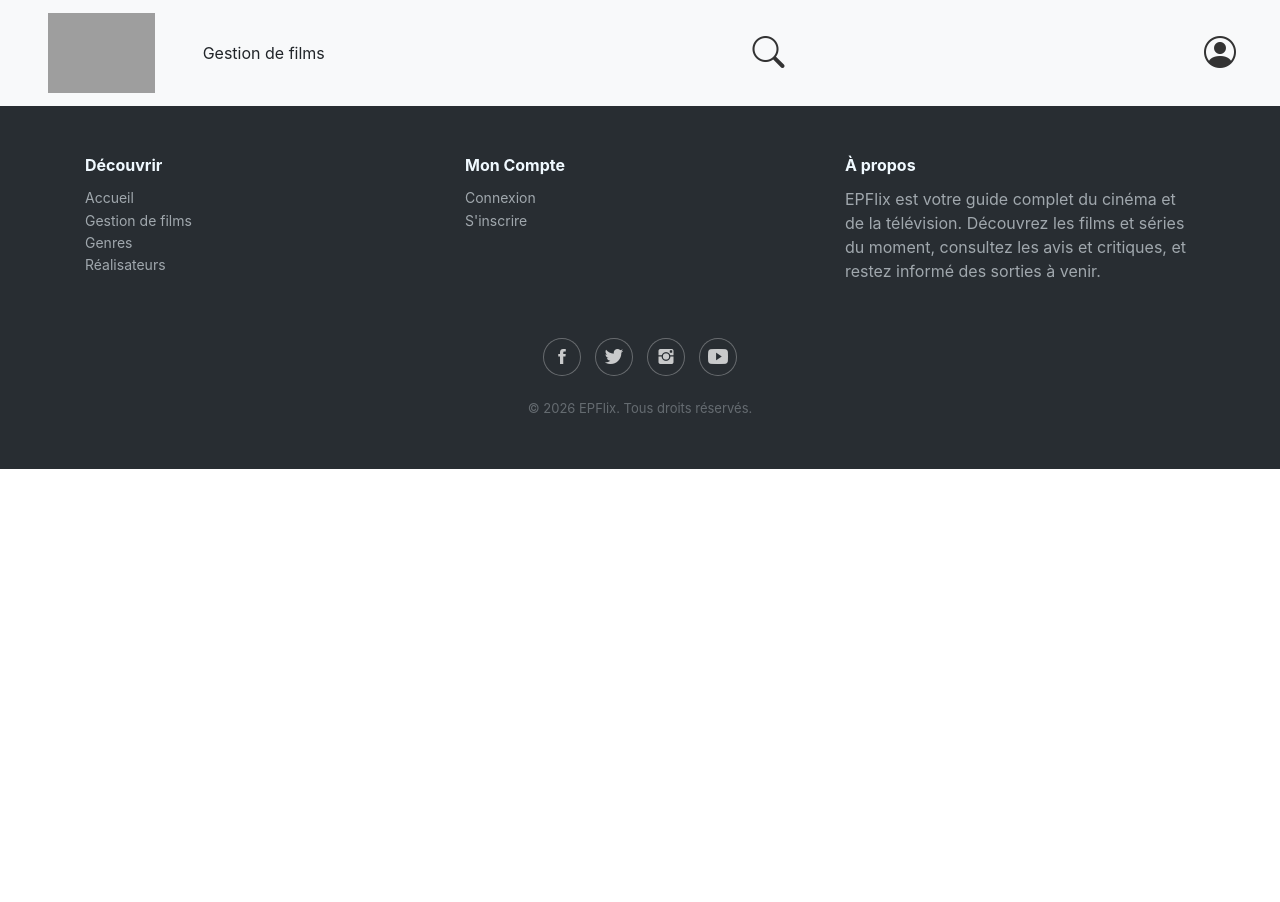
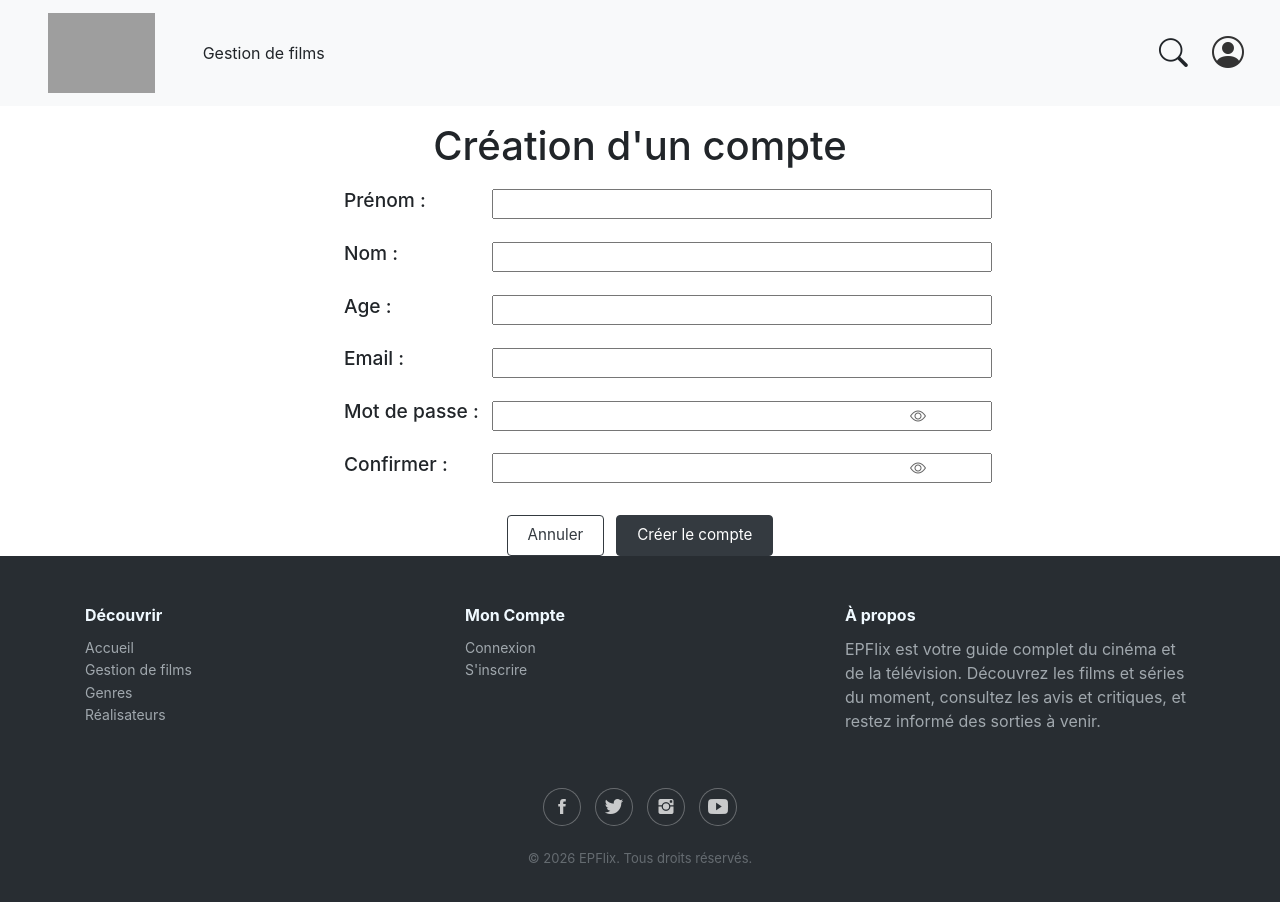
Before and after one commit to nehadyasmine-creator/EPFlix, an Angular app: page /register in a window 1280 px wide. Before the commit this address led to /. Shown: the top 902 px of the page. Before the commit the page ends 800 px from the top, so only its background shows below. Built offline with nearby package versions, Linux system fonts and the light colour scheme; grey boxes are pictures that could not be loaded.

Commit message:
Création de profil + connexion

```diff
--- a/src/app/app.routes.ts
+++ b/src/app/app.routes.ts
@@ -3,10 +3,12 @@ import { Home } from './home/home';
 import { MovieList } from './movie-list/movie-list';
 import { AddMovie } from './add-movie/add-movie';
 import { UpdateMovie } from './update-movie/update-movie';
+import { Register } from './register/register';
 
 export const routes: Routes = [
     { path: '', component: Home},
     { path: 'movies', component: MovieList},
     { path: 'add-movie', component: AddMovie},
-    { path: 'update-movie/:id', component: UpdateMovie }
+    { path: 'update-movie/:id', component: UpdateMovie },
+    { path: 'register', component: Register }
 ];
--- a/src/app/navbar/navbar.html
+++ b/src/app/navbar/navbar.html
@@ -4,10 +4,10 @@
     <img src="logo.png" alt="Logo" height="80">
   </a>
   <a class="nav-item nav-link ms-3" routerLink="/movies">Gestion de films</a>
-  <button type="button" class="btn profil ms-auto"><i class="bi bi-search"></i></button>
   <div class="profile-menu">
-  <!-- Si connecté -->
-  <div *ngIf="isLoggedIn && currentUser" class="profil">
+    <button type="button" class="btn search-btn"><i class="bi bi-search"></i></button>
+
+    <div *ngIf="isLoggedIn && currentUser" class="profil">
     <i class="bi bi-person-circle"></i>
     <div class="profile-dropdown">
       <p>Bienvenue, {{ currentUser.firstName }}!</p>
@@ -17,7 +17,6 @@
     </div>
   </div>
 
-  <!-- Si pas connecté -->
   <div *ngIf="!isLoggedIn" class="profil">
     <i class="bi bi-person-circle"></i>
     <div class="profile-dropdown">
@@ -33,8 +32,9 @@
           <button class="btn btn-primary w-100" type="submit" [disabled]="loading">{{ loading ? 'Connexion...' : 'Se connecter' }}</button>
         </div>
       </form>
-      <hr>
-      <div class="px-3"><a routerLink="/register">S'inscrire</a></div>
+      <div class="register-container">
+        <a routerLink="/register" class="register-link">S'inscrire</a>
+      </div>
     </div>
   </div>
 </div>
--- a/src/app/navbar/navbar.scss
+++ b/src/app/navbar/navbar.scss
@@ -1,7 +1,10 @@
 .profile-menu {
   margin-left: auto;
-  padding-right: 20px;
+  padding-right: 12px;
   position: relative;
+  display: flex;
+  gap: 8px;
+  align-items: center;
 }
 
 .profil {
@@ -31,11 +34,12 @@
   background: white;
   border: 1px solid #ddd;
   border-radius: 8px;
-  min-width: 180px;
+  min-width: 320px;
+  max-width: 420px;
   box-shadow: 0 4px 12px rgba(0, 0, 0, 0.15);
   z-index: 9999;
-  padding: 10px 0;
-  margin-top: 5px;
+  padding: 5px 0;
+  margin-top: -2px;
 }
 
 .profile-menu:hover .profile-dropdown {
@@ -69,6 +73,34 @@
   border-radius: 4px;
 }
 
-.login-dropdown-form .form-group { margin-bottom: 8px; }
+.search-btn {
+  padding: 0.35rem 0.45rem;
+  border-radius: 6px;
+  display: inline-flex;
+  align-items: center;
+  justify-content: center;
+}
 
-.login-dropdown-form hr { margin: 8px 0; }
+.search-btn i { font-size: 1.8rem; }
+
+.login-dropdown-form .form-group { margin-bottom: 5px; }
+
+.login-dropdown-form hr { margin: 5px 0; }
+
+.register-container {
+  text-align: center;
+  padding: 0;
+  margin: 0;
+}
+
+.register-link {
+  display: inline-block;
+  font-size: 0.85rem;
+  color: #007bff !important;
+  text-decoration: underline !important;
+  cursor: pointer;
+}
+
+.register-link:hover {
+  color: #0056b3 !important;
+}
--- /dev/null
+++ b/src/app/register/register.html
@@ -0,0 +1,40 @@
+<h1>Création d'un compte</h1>
+
+<div class="movie-container">
+    <div class="d-flex flex-row align-items-center w-50">
+        <label class="me-2" for="firstName">Prénom : </label>
+        <input type="text" id="firstName" name="firstName" [(ngModel)]="user.firstName" />
+    </div>
+
+    <div class="d-flex flex-row align-items-center w-50">
+        <label class="me-2" for="lastName">Nom : </label>
+        <input type="text" id="lastName" name="lastName" [(ngModel)]="user.lastName" />
+    </div>
+
+    <div class="d-flex flex-row align-items-center w-50">
+        <label class="me-2" for="age">Age : </label>
+        <input type="number" id="age" name="age" [(ngModel)]="user.age" />
+    </div>
+
+    <div class="d-flex flex-row align-items-center w-50">
+        <label class="me-2" for="email">Email : </label>
+        <input type="email" id="email" name="email" [(ngModel)]="user.email" />
+    </div>
+
+    <div class="d-flex flex-row align-items-center w-50 password-row">
+        <label class="me-2" for="password">Mot de passe : </label>
+        <input [type]="showPassword ? 'text' : 'password'" id="password" name="password" [(ngModel)]="user.password" />
+        <i class="bi" [ngClass]="showPassword ? 'bi-eye-slash' : 'bi-eye'" (click)="togglePassword()" title="{{ showPassword ? 'Masquer' : 'Afficher' }}"></i>
+    </div>
+    <div class="d-flex flex-row align-items-center w-50 password-row">
+        <label class="me-2" for="confirm">Confirmer : </label>
+        <input [type]="showConfirm ? 'text' : 'password'" id="confirm" name="confirm" [(ngModel)]="confirmPassword" />
+        <i class="bi" [ngClass]="showConfirm ? 'bi-eye-slash' : 'bi-eye'" (click)="toggleConfirm()" title="{{ showConfirm ? 'Masquer' : 'Afficher' }}"></i>
+    </div>
+
+    <div class="bouton">
+        <button class="btn btn-outline-dark" routerLink="/">Annuler</button>
+        <button class="btn btn-dark" (click)="register()">Créer le compte</button>
+
+    </div>
+</div>
--- /dev/null
+++ b/src/app/register/register.scss
@@ -0,0 +1,77 @@
+:host {
+	display: block;
+}
+
+h1 {
+  text-align: center;
+  margin: 1rem 0;
+}
+
+.movie-container input, .movie-container textarea {
+  flex: 1;
+  min-width: 500px;
+}
+
+.movie-container {
+  display: flex;
+  flex-direction: column;
+  align-items: center;
+  padding: 0 1.5rem;
+}
+
+.movie-container > div:not(.bouton) {
+  width: 100%;
+  max-width: 1000px;
+  margin: 0 auto 1rem auto;
+  justify-content: flex-start;
+}
+
+.movie-container label {
+  font-size: 1.1rem;
+  font-weight: 500;
+  min-width: 140px;
+}
+
+@media (min-width: 768px) {
+  .movie-container {
+    padding: 0 3rem;
+  }
+
+  .movie-container label {
+    font-size: 1.2rem;
+  }
+}
+
+.password-row {
+  position: relative;
+}
+
+.password-row input {
+  flex: 1;
+}
+
+.password-row .bi {
+  position: absolute;
+  right: 10px;
+  cursor: pointer;
+  color: #666;
+}
+
+.password-row .bi:hover {
+  color: #000;
+}
+
+.bouton {
+  display: flex;
+  gap: 0.75rem;
+  justify-content: center;
+  width: 100%;
+  max-width: 500px;
+  margin: 0.75rem auto 0 auto;
+}
+
+.bouton button {
+  padding: 0.5rem 1.25rem;
+  font-size: 0.95rem;
+  width: auto;
+}
--- /dev/null
+++ b/src/app/register/register.ts
@@ -0,0 +1,72 @@
+import { Component } from '@angular/core';
+import { RouterLink } from '@angular/router';
+import { FormsModule } from '@angular/forms';
+import { inject } from '@angular/core';
+import { AuthService } from '../services/auth-service';
+import { User } from '../models/users';
+import { Router } from '@angular/router';
+import { Observable } from 'rxjs';
+import { ToastService } from '../services/toast';
+import { CommonModule } from '@angular/common';
+
+
+@Component({
+  selector: 'app-register',
+  imports: [RouterLink, FormsModule, CommonModule],
+  templateUrl: './register.html',
+  styleUrl: './register.scss',
+})
+export class Register {
+  private readonly authService = inject(AuthService)
+
+  private readonly router = inject(Router)
+  private toastService = inject(ToastService);
+
+  user: User = {
+    firstName: '',
+    lastName: '',
+    age: null as any,
+    email: '',
+    password: '',
+    points: 0,
+    id: 0
+  }
+  confirmPassword: string = '';
+  showPassword: boolean = false;
+  showConfirm: boolean = false;
+  loading: boolean = false;
+
+  register(): void {
+    if (!this.user.firstName || !this.user.lastName || !this.user.email || !this.user.password || !this.confirmPassword) {
+      this.toastService.show('Veuillez remplir tous les champs.', { classname: 'bg-danger text-white' });
+      return;
+    }
+    if (this.user.password !== this.confirmPassword) {
+      this.toastService.show('Les mots de passe ne correspondent pas.', { classname: 'bg-danger text-white' });
+      return;
+    }
+    this.loading = true;
+    console.log('register payload', this.user);
+    this.authService.register(this.user).subscribe({
+      next: (user) => {
+        this.loading = false;
+        this.toastService.show('Inscription réussie !', { classname: 'bg-success text-white' });
+        this.router.navigate(['/']);
+      },
+      error: (error) => {
+        this.loading = false;
+        console.error('Registration error', error);
+        const msg = error?.error?.message || 'Erreur lors de l\'inscription.';
+        this.toastService.show(msg, { classname: 'bg-danger text-white' });
+      }
+    });
+  }
+
+  togglePassword() {
+    this.showPassword = !this.showPassword;
+  }
+
+  toggleConfirm() {
+    this.showConfirm = !this.showConfirm;
+  }
+}
--- a/src/app/services/auth-service.ts
+++ b/src/app/services/auth-service.ts
@@ -3,7 +3,7 @@ import { HttpClient } from '@angular/common/http';
 import { inject } from '@angular/core';
 import { User } from '../models/users';
 import { Observable, BehaviorSubject } from 'rxjs';
-import { tap } from 'rxjs/operators';
+import { tap, map } from 'rxjs/operators';
 
 @Injectable({
   providedIn: 'root',
@@ -38,13 +38,14 @@ export class AuthService {
     );
   }
 
-  // Recherche d'utilisateur par email (utilisé pour fallback email-only)
   findByEmail(email: string): Observable<User[]> {
-    return this.httpClient.get<User[]>(`${this.url}?email=${encodeURIComponent(email)}`);
+    return this.httpClient.get<User[]>(`${this.url}`).pipe(
+      map(users => (users || []).filter(u => (u.email || '').toLowerCase() === (email || '').toLowerCase()))
+    );
   }
 
   register(user: User): Observable<User> {
-    return this.httpClient.post<User>(`${this.url}/register`, user).pipe(
+    return this.httpClient.post<User>(this.url, user).pipe(
       tap((newUser: User) => {
         localStorage.setItem('authToken', 'token_' + Date.now());
         localStorage.setItem('currentUser', JSON.stringify(newUser));
--- a/src/app/services/toast.ts
+++ b/src/app/services/toast.ts
@@ -13,7 +13,6 @@ export class ToastService {
     toast.isClosing = true;
   }, 2800);
 
-  // 2. On supprime réellement après 3s
   setTimeout(() => {
     this.remove(toast);
   }, 3000);
```
Also changed, not shown: src/app/navbar/navbar.ts (+13 -9 lines).
